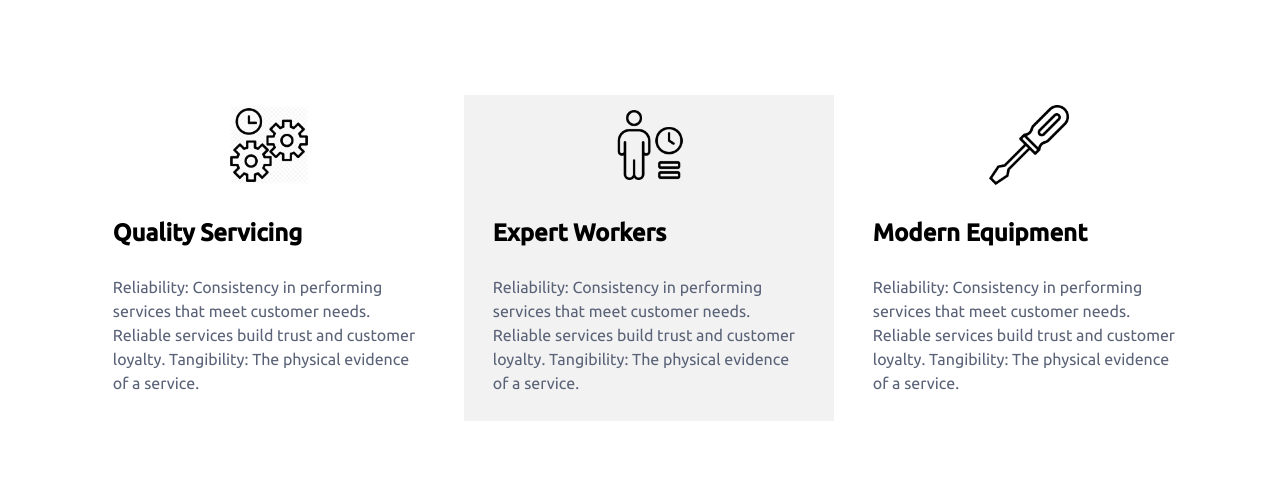
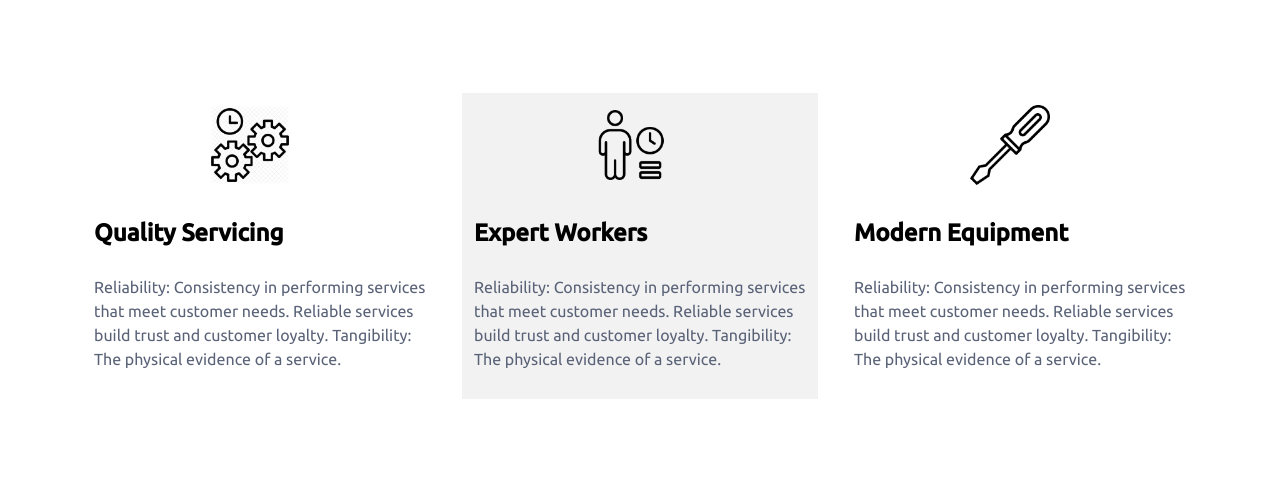
Before and after one commit to QuadCodeCrafters/SaliyaAutoCareWeb-proposed-, a plain HTML site: page index.html in a window 1280 px wide. Shown: the part 631-1123 px from the top of the page. Drawn offline with nearby package versions, Linux system fonts and the light colour scheme.

Commit message:
removed the animation

```diff
--- a/index.html
+++ b/index.html
@@ -155,7 +155,8 @@
         <div class="container">
             <div class="row g-4">
                 <div class="col-lg-4 col-md-6 wow fadeInUp" data-wow-delay="0.1s">
-                    <div class="card" style="background: #ffffff;">
+                    <!-- <div class="card" style="background: #ffffff;"> animated hover-->
+                    <div style="background: #ffffff; padding: 12px;">
                         <div class="card-details">
                             <div style="height: 70px; width: 312.400px; display: flex; justify-content: center;">
                                 <img src="img/Services.png" height="80px" width="80px">
@@ -165,12 +166,12 @@
                                 Reliability: Consistency in performing services that meet customer needs. Reliable services build trust and customer loyalty. Tangibility: The physical evidence of a service.
                             </p>
                         </div>
-                        <button class="card-button">More info</button>
+                        <button type="button" class="card-button">More info</button>
                     </div>
 
                 </div>
                 <div class="col-lg-4 col-md-6 wow fadeInUp" data-wow-delay="0.3s">
-                    <div class="card" style="background: #f2f2f2;">
+                    <div style="background: #f2f2f2; padding: 12px;">
                         <div class="card-details">
                             <div style="height: 70px; width: 312.400px; display: flex; justify-content: center;">
                                 <img src="img/expertWokers.png" height="80px" width="80px">
@@ -184,7 +185,7 @@
                     </div>
                 </div>
                 <div class="col-lg-4 col-md-6 wow fadeInUp" data-wow-delay="0.5s">
-                    <div class="card" style="background: #ffffff;">
+                    <div style="background: #ffffff; padding: 12px;">
                         <div class="card-details">
                             <div style="height: 70px; width: 312.400px; display: flex; justify-content: center;">
                                 <img src="img/screw-driver.png" height="80px" width="80px">
```
